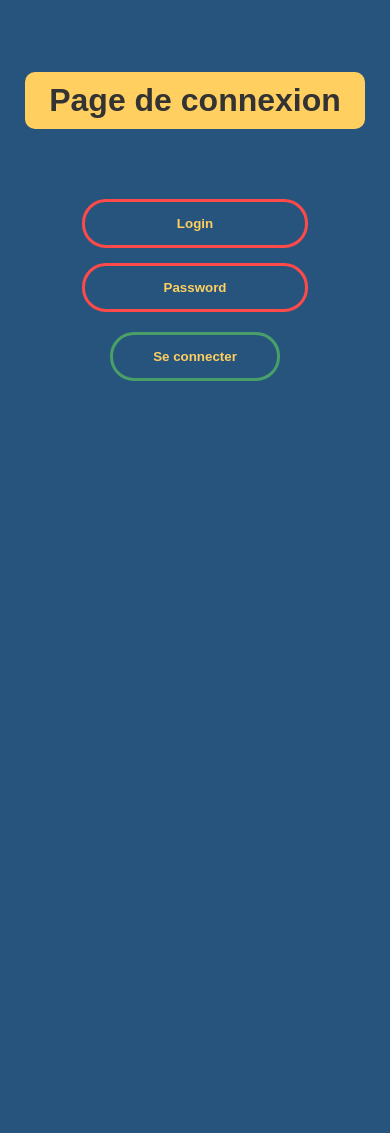
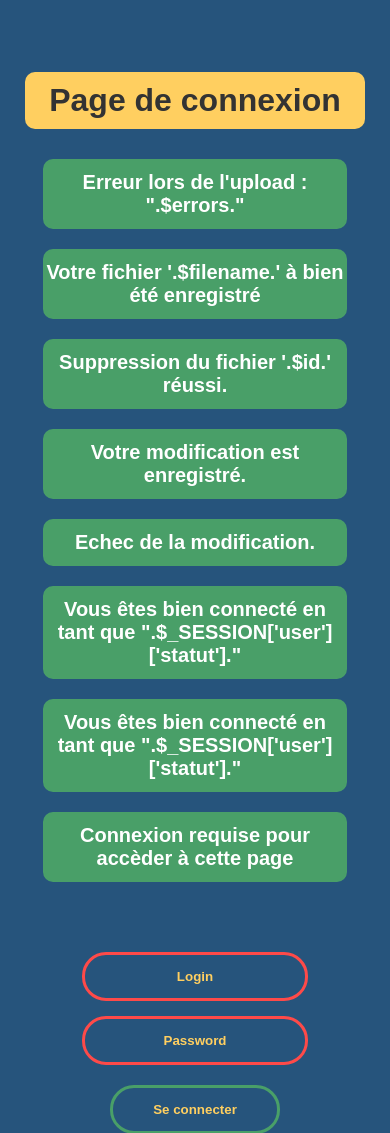
Before and after one commit to Powarox/Back-DriveFiles, a PHP site: page /DevoirApp/Model/skin/Connexion.html in a window 390 px wide. Shown: the part 118-1251 px from the top of the page. Before the commit the page ends 499 px from the top, so only its background shows below. Run offline with PHP 8.4, Linux system fonts and the light colour scheme.

Commit message:
Css Feedback / Responsive

```diff
--- a/MoriniereRobinDev/DevoirApp/Model/skin/Connexion.html
+++ b/MoriniereRobinDev/DevoirApp/Model/skin/Connexion.html
@@ -23,6 +23,22 @@
 	<main>
 		<h1>Page de connexion</h1>
 
+		<p class='feedback'>Erreur lors de l'upload : ".$errors."</p>
+
+		<p class="feedback">Votre fichier '.$filename.' à bien été enregistré</p>
+
+		<p class="feedback">Suppression du fichier '.$id.' réussi.</p>
+
+		<p class='feedback'>Votre modification est enregistré.</p>
+
+		<p class='feedback'>Echec de la modification.</p>
+
+		<p class='feedback'>Vous êtes bien connecté en tant que ".$_SESSION['user']['statut']."</p>
+
+		<p class='feedback'>Vous êtes bien connecté en tant que ".$_SESSION['user']['statut']."</p>
+
+		<p class='feedback'>Connexion requise pour accèder à cette page</p>
+
 		<section class="connexionPageSection">
 			<form class="box" action="index.php?obj=pdf&action=connexion&id=" method="POST">
 				<input type="text" name="login" placeholder="Login" value="">
--- a/MoriniereRobinDev/DevoirApp/Model/skin/Responsive.css
+++ b/MoriniereRobinDev/DevoirApp/Model/skin/Responsive.css
@@ -70,7 +70,7 @@
 }
 
 
-@media (max-width: 630px) {
+@media (max-width: 640px) {
     /* #### Feedback #### */
     .feedback {
         width: 500px;
@@ -78,6 +78,12 @@
 }
 
 
+@media (max-width: 540px) {
+    /* #### Feedback #### */
+    .feedback {
+        width: 400px;
+    }
+}
 
 @media (max-width: 500px) {
     /* #### Common #### */
@@ -86,6 +92,12 @@
     }
 }
 
+@media (max-width: 440px) {
+    /* #### Feedback #### */
+    .feedback {
+        width: 300px;
+    }
+}
 
 @media (max-width: 430px) {
     /* #### Common #### */
```
